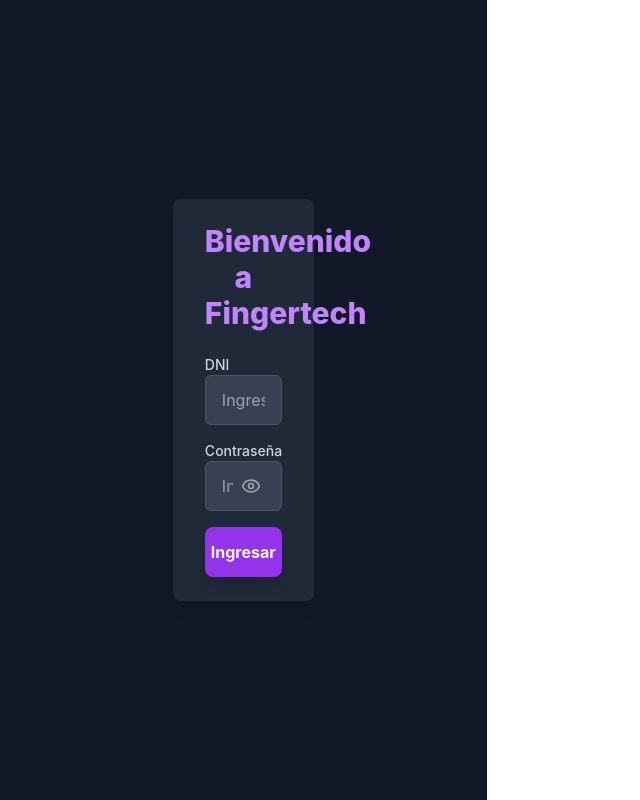
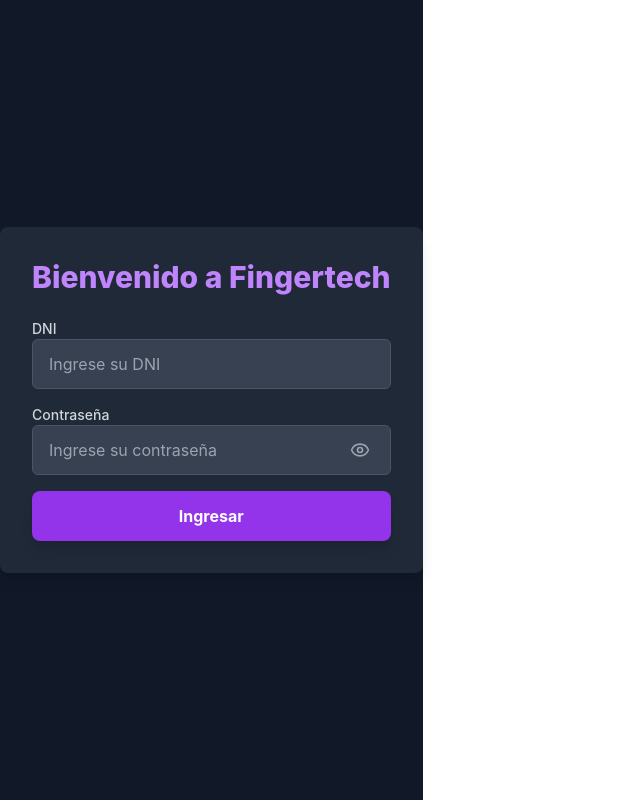
Before and after one commit to facundogarciaengel/fichajes-frontend, a React (Vite) app: page / in a window 1280 px wide. Shown: the whole page, without its empty margins (0-640 px from the left). Built offline with nearby package versions, Linux system fonts and the light colour scheme.

Commit message:
corrigiendo login

```diff
--- a/src/pages/Login.jsx
+++ b/src/pages/Login.jsx
@@ -48,13 +48,12 @@
   };
 
   return (
-    <div className="min-h-screen flex items-center justify-center bg-gray-900 text-white px-4 sm:px-6 lg:px-8">
-      <div className="bg-gray-800 shadow-lg rounded-lg px-8 py-6 w-full max-w-md sm:w-2/3 md:w-1/2 lg:w-1/3">
+    <div className="min-h-screen flex items-center justify-center bg-gray-900 text-white">
+      <div className="bg-gray-800 shadow-lg rounded-lg w-full max-w-md mx-auto py-8 px-6 sm:px-8">
         <h1 className="text-2xl sm:text-3xl font-extrabold text-center mb-6 text-purple-400">
           Bienvenido a Fingertech
         </h1>
 
-        {/* Input DNI */}
         <div className="mb-4">
           <label htmlFor="dni" className="block text-sm font-medium text-gray-300">DNI</label>
           <input
@@ -69,7 +68,6 @@
           />
         </div>
 
-        {/* Input Contraseña con botón de mostrar/ocultar */}
         <div className="mb-4">
           <label htmlFor="password" className="block text-sm font-medium text-gray-300">Contraseña</label>
           <div className="relative w-full">
@@ -91,7 +89,6 @@
           </div>
         </div>
 
-        {/* Botón Ingresar con spinner de carga */}
         <button
           onClick={handleLogin}
           disabled={cargando}
@@ -107,7 +104,6 @@
           ) : "Ingresar"}
         </button>
 
-        {/* Mensajes de validación */}
         {mensaje && (
           <div className="mt-4 text-center">
             <p className={`text-sm sm:text-base font-semibold ${mensaje.startsWith("✅") ? "text-green-500" : "text-yellow-400"}`}>
```
